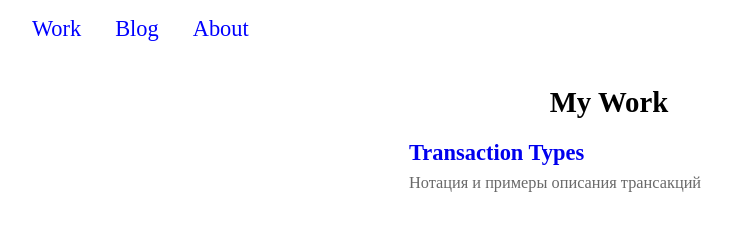
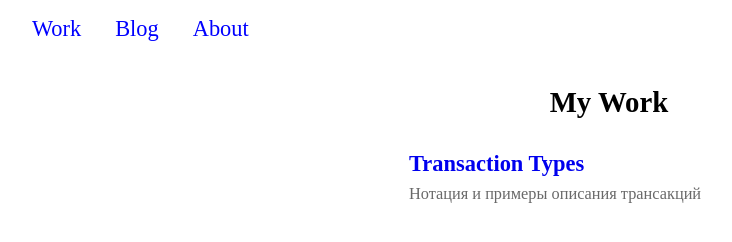
Before and after one commit to pavetok/pavetok.github.io, an Eleventy site: page src/work/index.html in a window 1280 px wide. Shown: the whole page, without its empty margins (31-763 px from the left). Built offline with nearby package versions, Linux system fonts and the light colour scheme; Eleventy itself is replaced by a stand-in of ours; files that its build step writes are made by us from their sources.

Commit message:
fix line height

```diff
--- a/src/_includes/styles/main.css
+++ b/src/_includes/styles/main.css
@@ -55,11 +55,13 @@
 }
 
 .suggestion > .title {
-  line-height: 0;
+  line-height: 1em;
+  margin: .5em 0;
 }
 
 .suggestion > .teaser {
   line-height: 1em;
   font-size: .85em;
   color: dimgray;
+  margin: 0;
 }
```
